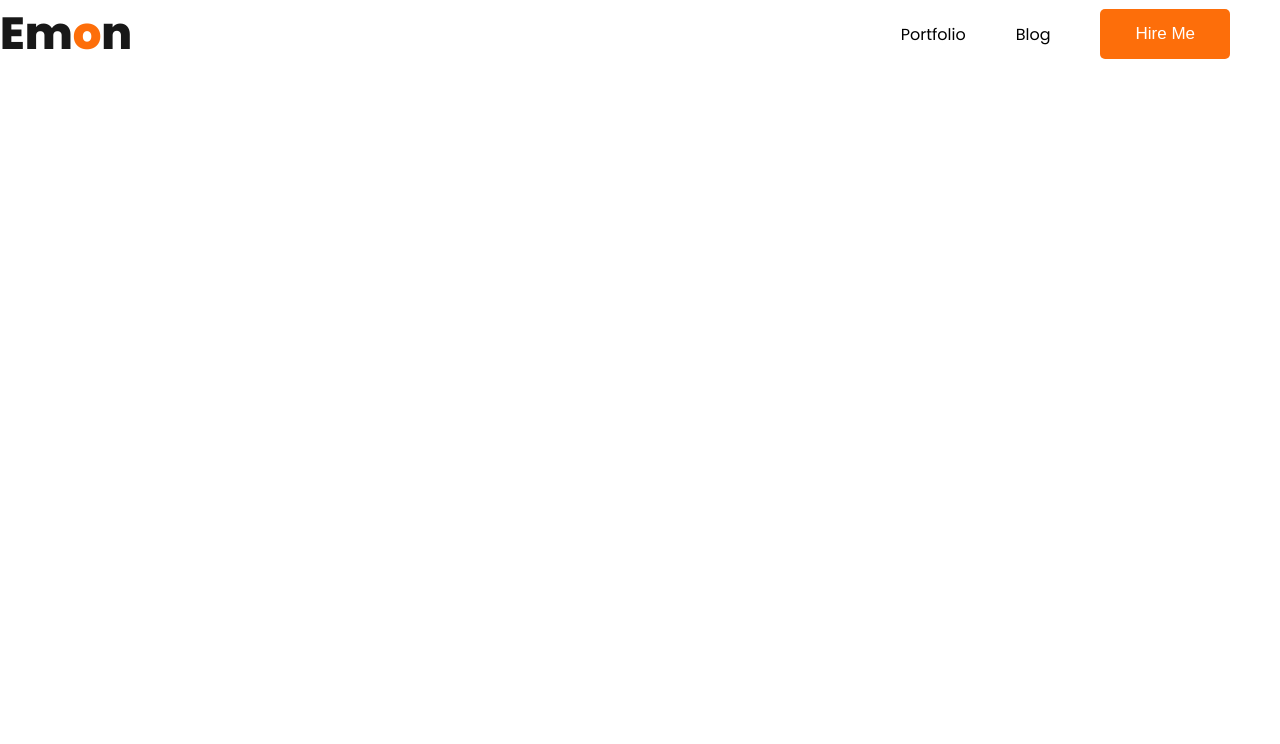
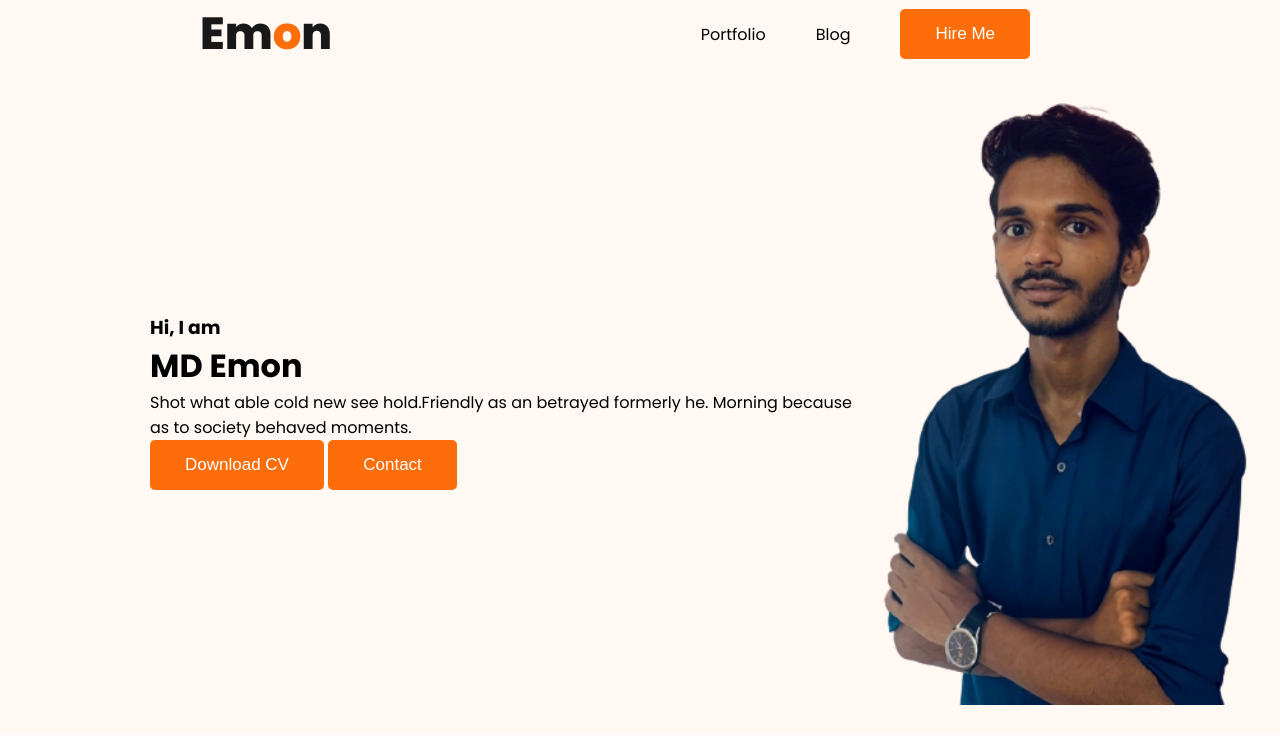
Before and after one commit to ehisawesome/Developer_Portfolio, a plain HTML site: page index.html in a window 1280 px wide. Drawn offline with Linux system fonts and the light colour scheme.

Commit message:
Added Banner Section

```diff
--- a/Styles/style.css
+++ b/Styles/style.css
@@ -9,6 +9,7 @@ Nav{
     display: flex;
     justify-content: space-between;
     align-items: center;
+    margin: 0px 200px;
 }
 .btn-primary{
     border-radius: 5px;
@@ -39,3 +40,15 @@ nav a{
     text-decoration: none;
     color: #474747;
 }
+/* Header CSS */
+.header{
+    background-color: #FFF8F3;
+}
+.banner{
+    padding: 30px 30px 30px 150px;
+    display: flex;
+    align-items: center;
+}
+.banner .profile-picture{
+    width: 500px;
+}
--- a/index.html
+++ b/index.html
@@ -10,7 +10,7 @@
         <link rel="stylesheet" href="./Styles/style.css">
 </head>
 <body>
-    <header>
+    <header class="header">
         <nav>
             <h3 class="nav-title">Em<span class="highligh">o</span>n</h3>
             <ul>
@@ -19,6 +19,16 @@
                 <li><button class="btn-primary">Hire Me</button></li>
             </ul>
         </nav>
+        <div class="banner">
+            <div class="banner-content">
+                <h3 class="banner-gritty">Hi, I am</h3>
+                <h1 class="banner-title">MD Emon</h1>
+                <p>Shot what able cold new see hold.Friendly as an betrayed formerly he. Morning because as to society behaved moments.</p>
+                <button class="btn-primary">Download CV</button>
+                <button class="btn-primary">Contact</button>
+            </div>
+            <img src="./images/emon.png" alt="" class="profile-picture">
+        </div>
     </header>
     <main>
 
```
Also changed, not shown: images/emon.png (added).
